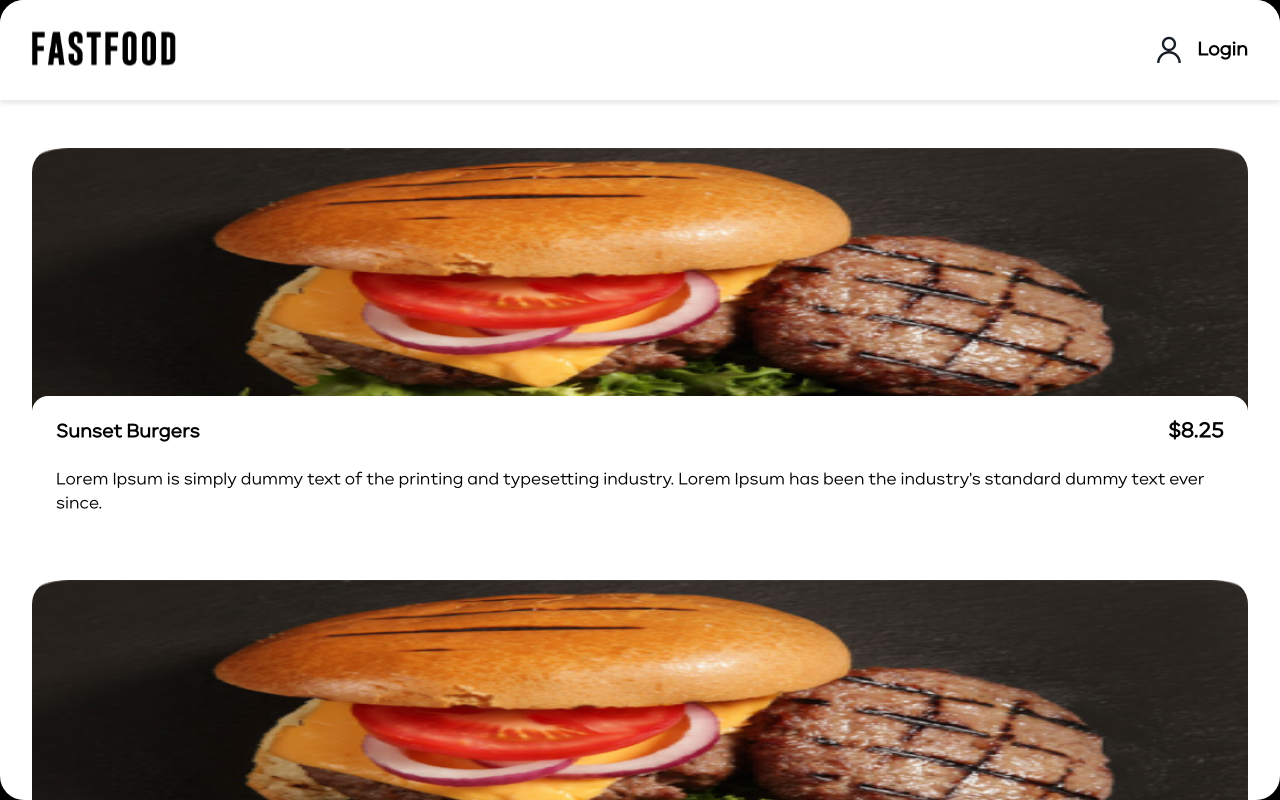
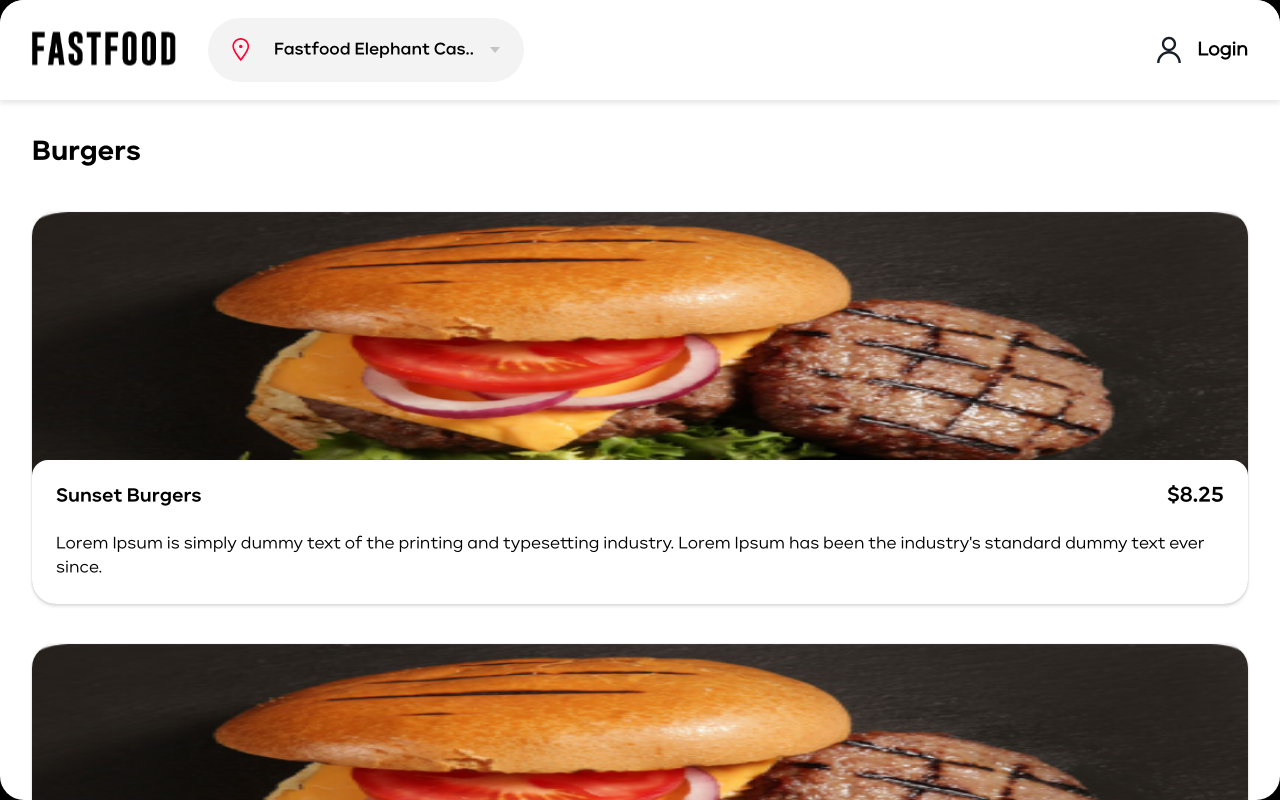
Before and after one commit to ibyteinfomatics/fast-food, a Next.js app: page /page-6 in a window 1280 px wide. Built offline with nearby package versions, Linux system fonts and the light colour scheme.

Commit message:
updated work

```diff
--- a/components/CardImage/CardImage.js
+++ b/components/CardImage/CardImage.js
@@ -14,7 +14,13 @@ export default function CardImage(props) {
                     }
                     <div className='card--img--detail'>
                         <div className='flexBlockTwo'>
-                            {props.cardTitle &&
+                            {props.cardTitleLink ?
+                            <Link href={props.cardTitleLink}>
+                                <a>
+                                    <h4 className='name font-18'>{props.cardTitle}</h4>
+                                </a>
+                            </Link>
+                            :
                             <Link href="#">
                                 <a>
                                     <h4 className='name font-18'>{props.cardTitle}</h4>
--- a/components/Header/Header.js
+++ b/components/Header/Header.js
@@ -1,15 +1,19 @@
-import { elastic as Menu } from 'react-burger-menu'
+// import { elastic as Menu } from 'react-burger-menu'
 import Link from 'next/link'
 import Image from 'next/image'
-import React from "react"
+import React, {useState} from "react"
 import { useRouter } from "next/router";
 export default function Header(){
 
     const router = useRouter();
 
+    const [showMe, setShowMe] = useState(false);
+    function toggle(){
+        setShowMe(!showMe);
+    }
+
     return(
         <React.Fragment>
-            {/* <div className="cursor"></div> */}
             <div className="desktop__header header__wrapper">
                 <div className="header__wrap--inner">
                     <div className="header__left">
@@ -19,6 +23,26 @@ export default function Header(){
                                     <Image src="/images/logo.svg" alt="Fast Food Logo" layout="fill" quality={100} />
                                 </a>
                             </Link>
+                        </div>
+                        <div className='restra__name--links'>
+                            <p onClick={toggle}>
+                                <span class="map_icon"><Image src="/images/map-pin.svg" alt="Map Pin Icon" layout="fill" quality={100} /></span>
+                                Fastfood Elephant Cas..
+                            </p>
+                            <ul className={showMe ? 'restra__name--lists restra__name--lists--active' : 'restra__name--lists'}>
+                                <li>
+                                    <Link href="#"><a>Restraurent 1</a></Link>
+                                </li>
+                                <li>
+                                    <Link href="#"><a>Restraurent 2</a></Link>
+                                </li>
+                                <li>
+                                    <Link href="#"><a>Restraurent 3</a></Link>
+                                </li>
+                                <li>
+                                    <Link href="#"><a>Restraurent 4</a></Link>
+                                </li>
+                            </ul>
                         </div>
                     </div>
                     <div className="header__right">
--- a/pages/index.js
+++ b/pages/index.js
@@ -6,7 +6,9 @@ import Header from '../components/Header/Header';
 export default function HomePage(){
     useEffect(() =>{
         document.body.classList.add("home__page")
+        document.body.classList.remove("pageFour")
     }, []);
+
     const [showMe, setShowMe] = useState(false);
     function toggle(){
         setShowMe(!showMe);
--- a/pages/page-6.js
+++ b/pages/page-6.js
@@ -1,8 +1,11 @@
-import React from 'react'
+import React, {useEffect} from 'react'
 import CardImage from '../components/CardImage/CardImage'
 import Header from '../components/Header/Header'
 
 export default function pageSix() {
+  useEffect(() => {
+      document.body.classList.add("pageFour");
+  });
   return (
     <React.Fragment>
       {/* Header */}
@@ -10,6 +13,10 @@ export default function pageSix() {
 
       <div className='siteWidth'>
         {/* Product grids */}
+        <div className='product__cate'>
+          <div className='prod_cate--name'>
+            <h2 className='cateTitle'>Burgers</h2>
+          </div>
           <div className='product__lists prod__lists--content'>
             <CardImage
               cardImg="/images/bg.png"
@@ -38,50 +45,45 @@ export default function pageSix() {
               cardPrice="$8.25"
               cardDesc="Lorem Ipsum is simply dummy text of the printing and typesetting industry. Lorem Ipsum has been the industry's standard dummy text ever since."
             />
+          </div>
+        </div>
 
+
+        <div className='product__cate'>
+          <div className='prod_cate--name'>
+            <h2 className='cateTitle'>Wraps</h2>
+          </div>
+          <div className='product__lists prod__lists--content'>
             <CardImage
-                cardImg="/images/bg.png"
-                cardTitle="Platters"
+              cardImg="/images/wrap_img.png"
+              cardTitle="Burgers & Wraps"
               cardPrice="$8.25"
               cardDesc="Lorem Ipsum is simply dummy text of the printing and typesetting industry. Lorem Ipsum has been the industry's standard dummy text ever since."
             />
 
             <CardImage
-                cardImg="/images/bg.png"
-                cardTitle="Veggie"
+              cardImg="/images/wrap_img.png"
+              cardTitle="Burgers & Wraps"
               cardPrice="$8.25"
               cardDesc="Lorem Ipsum is simply dummy text of the printing and typesetting industry. Lorem Ipsum has been the industry's standard dummy text ever since."
             />
 
             <CardImage
-                cardImg="/images/bg.png"
-                cardTitle="For Kids"
+              cardImg="/images/wrap_img.png"
+              cardTitle="Burgers & Wraps"
               cardPrice="$8.25"
               cardDesc="Lorem Ipsum is simply dummy text of the printing and typesetting industry. Lorem Ipsum has been the industry's standard dummy text ever since."
             />
 
             <CardImage
-                cardImg="/images/bg.png"
-                cardTitle="Sides & Extra"
-                cardPrice="$8.25"
-                cardDesc="Lorem Ipsum is simply dummy text of the printing and typesetting industry. Lorem Ipsum has been the industry's standard dummy text ever since."
-              />
-
-              <CardImage
-                cardImg="/images/bg.png"
-                cardTitle="Drinks"
-                cardPrice="$8.25"
-                cardDesc="Lorem Ipsum is simply dummy text of the printing and typesetting industry. Lorem Ipsum has been the industry's standard dummy text ever since."
-              />
-
-              <CardImage
-                cardImg="/images/bg.png"
-                cardTitle="Desserts"
+              cardImg="/images/wrap_img.png"
+              cardTitle="Burgers & Wraps"
               cardPrice="$8.25"
               cardDesc="Lorem Ipsum is simply dummy text of the printing and typesetting industry. Lorem Ipsum has been the industry's standard dummy text ever since."
             />
           </div>
         </div>
+      </div>
     </React.Fragment>
   )
 }
--- a/styles/globals.css
+++ b/styles/globals.css
@@ -121,7 +121,7 @@ body {
   @apply flex items-center justify-between siteWidth;
 }
 .site__logo{
-  @apply w-40 h-24 relative -ml-2;
+  @apply w-40 h-24 relative -ml-2 mr-6;
 }
 .site__logo:hover{
   opacity: .65;
@@ -143,6 +143,55 @@ nav.site__navigation {
 .mobile__header{
   @apply relative;
 }
+span.map_icon {
+  @apply relative h-6 block mr-6;
+  width: 1.125rem;
+}
+
+.header__left {
+  @apply flex items-center;
+}
+.restra__name--links {
+  @apply relative hidden;
+}
+.pageFour .restra__name--links{
+  @apply block;
+}
+.restra__name--links p {
+  @apply flex items-center leading-none py-5 px-6 site_font--600;
+  background: #F3F3F3;
+  border-radius: 2rem;
+}
+.restra__name--links p:after {
+  content: '';
+  height: 0;
+  width: 0;
+  display: block;
+  margin-left: 1rem;
+  border-top: 0.3875rem solid #C4C4C4;
+  border-right: 0.3125rem solid transparent;
+  border-left: 0.3125rem solid transparent;
+}
+ul.restra__name--lists {
+  @apply absolute z-50 bg-white inset-x-0 mt-2 opacity-0 transition-opacity overflow-hidden;
+  border: 0.0625rem solid #e5e5e5;
+  border-radius: 2rem;
+}
+ul.restra__name--lists--active{
+  @apply opacity-100;
+}
+ul.restra__name--lists li a {
+  @apply py-2.5 px-6 block transition;
+}
+ul.restra__name--lists li a:hover{
+  background-color: #f3f3f3;
+}
+ul.restra__name--lists li:not(:last-child) {
+  border-bottom: 0.0625rem solid #e5e5e5;
+}
+
+
+
 /* Homepage css */
 .home__page .site__wrapper .pageWrapper{
   @apply bg-cover bg-no-repeat bg-center min-h-screen;
@@ -170,10 +219,6 @@ nav.site__navigation {
 }
 .bgGray{
   background: #F9F9F9;
-}
-.pageTitle{
-  font-size: 1.625rem;
-  @apply font-extrabold mb-4;
 }
 .searchBox {
   @apply flex items-center relative mb-4;
@@ -251,12 +296,6 @@ a{
 }
 .mb-16{
   @apply mb-4;
-}
-.card--img--detail p{
-  font-size: 0.886rem;
-}
-.card--img--detail .name, .card--img--detail .price{
-  @apply font-bold;
 }
 .restroDetail{
   border-top: 1px solid #E1E1E1;
@@ -386,12 +425,13 @@ a{
 
 /* Product lists Card blocks styling */
 .product__lists {
-  @apply main__grid mt-12;
+  @apply main__grid my-12;
   column-gap: 2.5rem;
   row-gap: 2.5rem;
 }
 .cardBlock{
   @apply rounded-3xl overflow-hidden;
+  box-shadow: 0px 2.87071px 2.87071px rgba(149, 149, 149, 0.25), 0px 0px 1.43535px rgba(0, 0, 0, 0.25);
 }
 .cardBlock__wrapper{
   @apply relative;
@@ -417,3 +457,14 @@ a{
 .card--img--desc p{
   @apply mt-0;
 }
+.cateTitle{
+  font-size: 1.625rem;
+  @apply site_font--900 mt-10 mb-0;
+}
+.card--img--detail p{
+  font-size: 0.886rem;
+}
+.card--img--detail .name,
+.card--img--detail .price{
+  @apply site_font--700;
+}
```
Also changed, not shown: pages/page-4.js (+6 -1 lines), public/images/wrap_img.png (added). Lines whose indentation alone changed are shown as unchanged.
